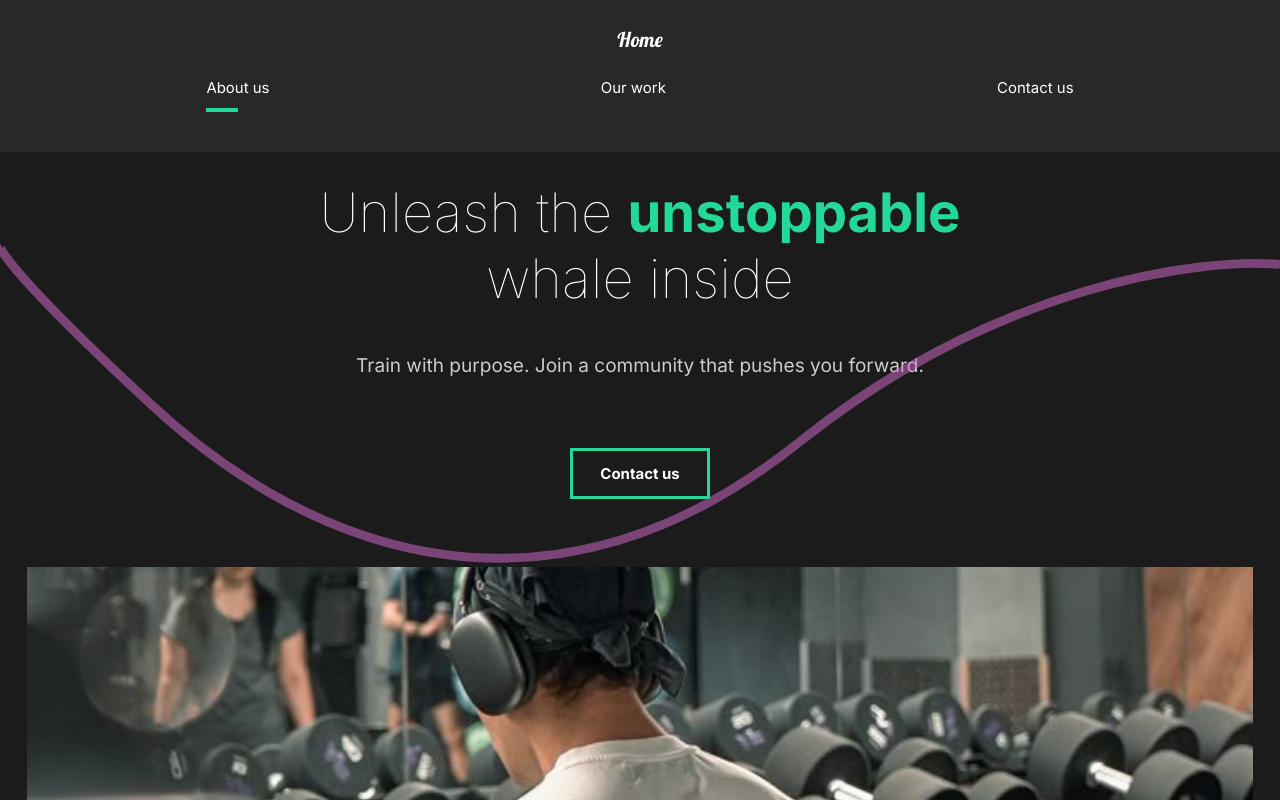
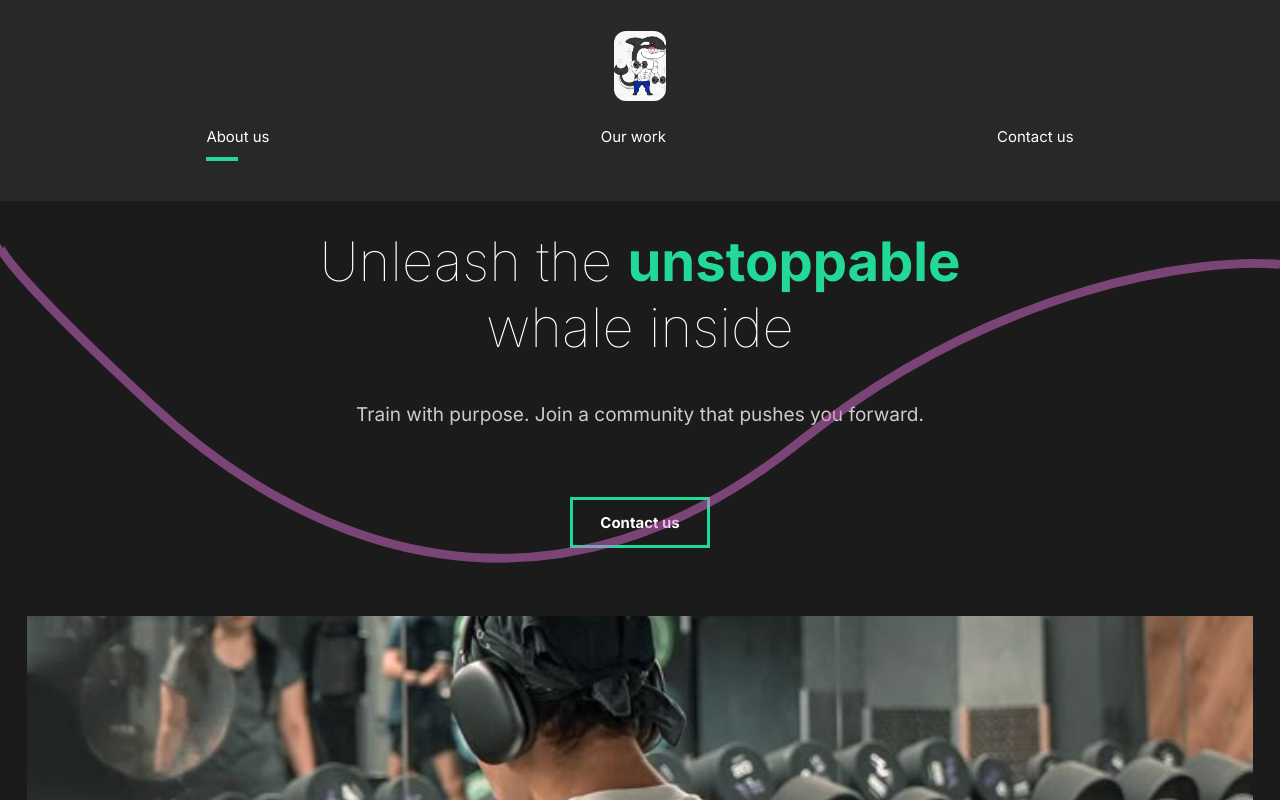
Before and after one commit to RobertSerban1/React-Website, a React (Vite) app in the folder react-site/site/: page / in a window 1280 px wide. Shown: the top 800 px of the page. Built offline with nearby package versions, Linux system fonts and the light colour scheme.

Commit message:
finished-v2

```diff
--- a/react-site/site/src/components/Nav.jsx
+++ b/react-site/site/src/components/Nav.jsx
@@ -10,7 +10,7 @@ const Nav = () => {
     <StyledNav>
       <h1>
         <Link id="Logo" to="/">
-          Home
+          <img src="/gymwhale-logo.jpg" alt="GymWhale Logo" />
         </Link>
       </h1>
       <ul>
@@ -55,33 +55,46 @@ const StyledNav = styled.nav`
   position: sticky;
   top: 0;
   z-index: 10;
+
   a {
     color: white;
     text-decoration: none;
   }
+
   ul {
     display: flex;
     list-style: none;
+    align-items: center;
   }
-  #Logo {
-    font-size: 1.5rem;
-    font-family: "Lobster", cursive;
-    font-weight: lighter;
+
+  #Logo img {
+    height: 70px;
+    width: auto;
+    object-fit: contain;
+    vertical-align: middle;
+    margin-top: 4px;
+    transition: transform 0.3s ease;
+    border-radius: 12px;
   }
+
+  #Logo img:hover {
+    transform: scale(1.1);
+  }
+
   li {
     padding-left: 10rem;
     position: relative;
   }
+
   @media (max-width: 1300px) {
     flex-direction: column;
     padding: 2rem 1rem;
-    #Logo {
-      display: inline-block;
-    }
+
     ul {
       padding: 2rem;
       justify-content: space-around;
       width: 100%;
+
       li {
         padding: 0;
       }
@@ -96,6 +109,7 @@ const Line = styled(motion.div)`
   position: absolute;
   bottom: -80%;
   left: 60%;
+
   @media (max-width: 1300px) {
     left: 0%;
   }
```
